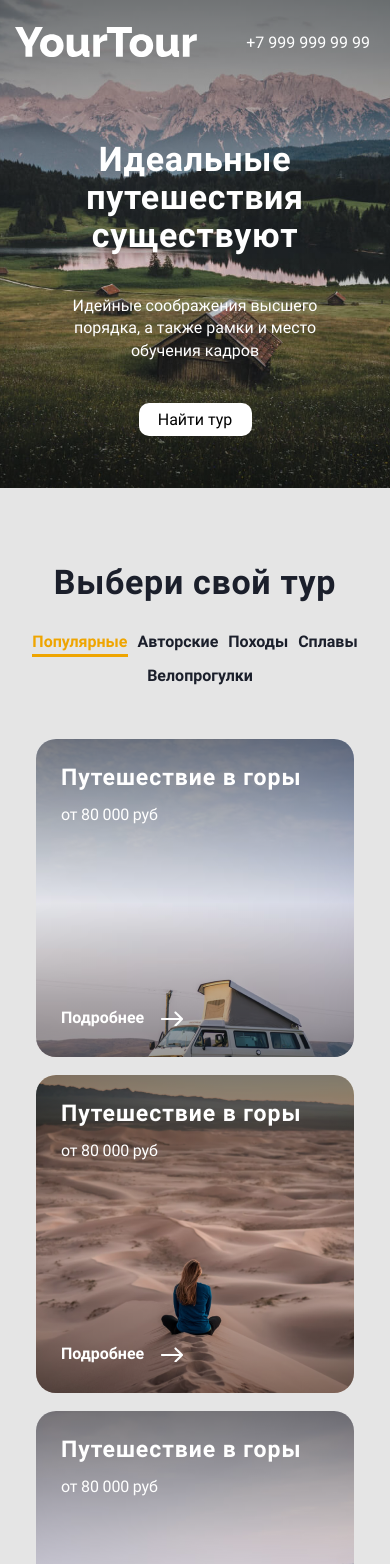
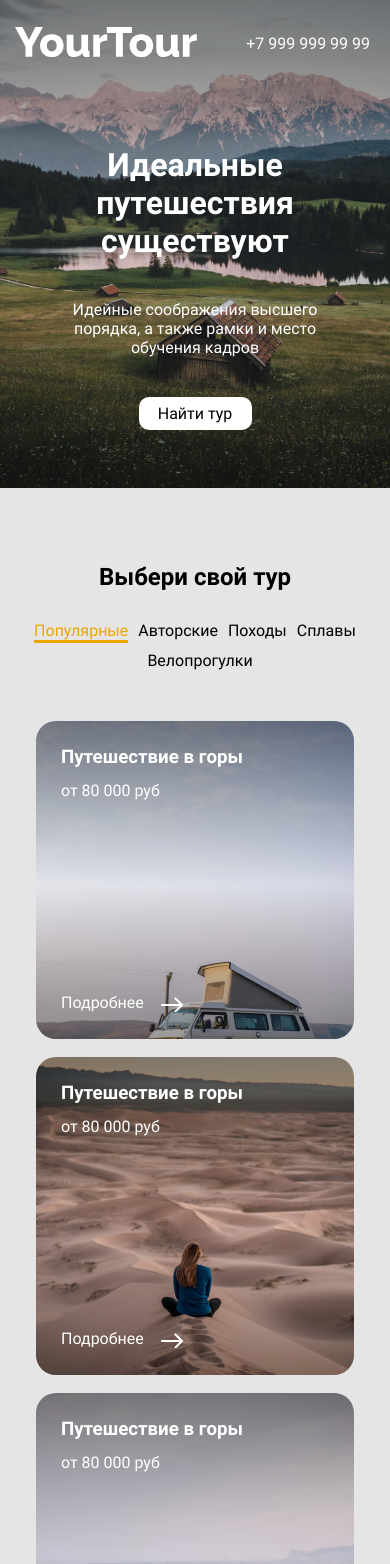
Before and after one commit to Y4R0SLAV/snp1react, a React (Create React App) app: page / in a window 390 px wide. Shown: the top 1564 px of the page. Built offline with nearby package versions, Linux system fonts and the light colour scheme.

Commit message:
Refactor ChooseItem: combined with StoriesItem

```diff
--- a/src/App.css
+++ b/src/App.css
@@ -18,7 +18,7 @@
   padding-top: 135px;
 }
 
-/* не футеру паддинг/маргин топ  из-за заднего цвета */
+
 .join {
   padding-bottom: 135px;
 }
@@ -31,224 +31,16 @@
   padding-top: 130px;
 }
 
-/* свойства общие для сторис и чууууз (пусть здесь пока полежат) */
-.stories__item ._h3,
-.stories__item ._p-small,
-.stories__item ._p-big,
-.stories__item ._p-normal,
-.choose__item ._h3,
-.choose__item ._p-small,
-.choose__item ._p-big {
-  color: white;
-}
-
-.stories__item:before,
-.choose__item:before {
-  position: absolute;
-  content: "";
-  display: block;
-  height: 100%;
-  width: 100%;
-
-  transition: all 300ms ease;
-  top: 0;
-  left: 0;
-}
-
-.item__info {
-  display: flex;
-  flex-direction: column;
-  position: relative;
-}
-
-.item__title {
-  padding-bottom: 16px;
-  max-width: 244px;
-}
-
-.item__details {
-  display: flex;
-  position: relative;
-  z-index: 10;
-}
-
-/* зелный фон сзади */
-.item__details::before {
-  transition: all 3s ease;
-  content: "";
-  position: absolute;
-  width: 200px;
-  height: 42px;
-  border-radius: 50px;
-  top: -7px;
-  left: -20px;
-  background: #286562;
-  z-index: -1;
-  opacity: 0;
-  transition: opacity 300ms ease;
-}
-
-.choose__item:hover .item__details::before {
-  opacity: 1;
-}
-
-/* белая стрелочка справа */
-.item__details::after {
-  content: "";
-  position: absolute;
-  top: 7px;
-  left: 136px;
-  filter: brightness(0) invert(1);
-  width: 22px;
-  height: 15px;
-  background: url(/src/assets/icons/arrow.png);
-}
-
-
-
-
-._h1 {
-  font-family: 'Roboto';
-  font-style: normal;
-  font-weight: 700;
-  font-size: 96px;
-  line-height: 109%;
-  letter-spacing: 0.02em;
-  color: #1B1F2B;
-}
-
-._h2 {
-  font-family: 'Roboto';
-  font-style: normal;
-  font-weight: 700;
-  font-size: 59px;
-  line-height: 124%;
-  color: #1B1F2B;
-}
-
-._h3 {
-  font-family: 'Roboto';
-  font-style: normal;
-  font-weight: 500;
-  font-size: 35px;
-  line-height: 122%;
-  color: #1B1F2B;
-}
-
-._p-big {
-  font-family: 'Roboto';
-  font-style: normal;
-  font-weight: 700;
-  font-size: 23px;
-  line-height: 122%;
-  color: #1B1F2B;
-}
-
-._p-normal {
-  font-family: 'Roboto';
-  font-style: normal;
-  font-weight: 400;
-  font-size: 20px;
-  line-height: 142%;
-  color: #1B1F2B;
-}
-
-._p-small {
-  font-family: 'Roboto';
-  font-style: normal;
-  font-weight: 400;
-  font-size: 17px;
-  line-height: 142%;
-  letter-spacing: -0.01em;
-  color: #1B1F2B;
-}
-
-._title {
-  max-width: 730px;
-  margin: 0 auto;
-  text-align: center;
-}
-
-._subtitle {
-  margin: 30px auto 100px;
-  color: #A6A6A6;
-  max-width: 420px;
-  text-align: center;
-}
-
 
 @media screen and (max-width: 1140px ){
   ._container {
       margin: 0 39px;
-  }
-
-  .item__title {
-    max-width: 348px;
-  }
-}
-
-@media screen and (max-width: 960px ){
-  ._h1 {
-    font-weight: 700;
-    font-size: 34px;
-    line-height: 112%;
-    letter-spacing: 0.02em;
-  }
-
-  ._h2 {
-    font-size: 34px;
-    line-height: 112%;
-    letter-spacing: 0.02em;
-  }
-
-  ._h3 {
-    font-weight: 700;
-    font-size: 23px;
-    line-height: 120%;
-    letter-spacing: 0.04em;
-  }
-
-  ._p-big {
-    font-size: 16px;
-    line-height: 142%;
-  }
-
-  ._p-normal {
-    font-size: 16px;
-  }
-
-  ._p-small {
-    font-size: 16px;
-  }
-
-  .item__details {
-    position: relative;
-    top: -2px;
-  }
-
-  .item__title {
-    padding-bottom: 13px;
-  }
-
-  .choose__item:hover .item__details::before {
-    opacity: 0;
-    /* на телефонах ведь нельзя похаверить?? */
-  }
-
-  .item__details::after {
-    top: 4px;
-    left: 100px;
   }
 }
 
 @media screen and (max-width: 680px ){
   ._container {
     margin: 0 auto;
-  }
-
-  ._subtitle {
-    margin: 20px auto 40px;
-    max-width: 320px;
   }
 
   .reviews, .photos, .choose, .pack, .stories, .join {
--- a/src/components/commons/ChooseStoriesItem.jsx
+++ b/src/components/commons/ChooseStoriesItem.jsx
@@ -1,35 +1,38 @@
 import { BlockH3, BlockPSmall, BlockPBig, BlockPNormal } from './texts'
 import { PropTypes } from 'prop-types'
-import "./chooseStoriesItem.css"
+import s from "./ChooseStoriesItem.module.css"
 
 export const chooseType = "choose"
 export const storiesType = "stories"
 
 // type = chooseType || storiesType
 export const ChooseStoriesItem = ({ id, title, children, links = [], type }) => {
-  let cn = "choose__item item" + id
+  let a = "item" + id
+  let b = "story" + id
+
+  let cn = s.chooseItem + " " + s[a]
 
   if (type === storiesType) {
-    cn = "stories__item story" + id
+    cn = s.storiesItem + " " +s[b]
   }
 
   return <div className={cn}>
-    <div className="item__info">
-      <BlockH3 cn="item__title" title={title} />
-      <BlockPSmall cn="item__price">
+    <div className={s.itemInfo}>
+      <BlockH3 cn={s.itemTitle} title={title} />
+      <BlockPNormal cn={s.itemPrice}>
         {children}
-      </BlockPSmall>
+      </BlockPNormal>
     </div>
 
     {
       type === storiesType
-      ? <div className="item__detNlinks">
-          <BlockPBig cn="item__details" title="Подробнее" />
-          <div className="item__links">
-            {links.map(link => <BlockPNormal key={link.id}><a className="item__link" href={link.url}>{link.title}</a></BlockPNormal>)}
+      ? <div className={s.itemDetNlinks}>
+          <BlockPBig cn={s.itemDetails} title="Подробнее" />
+          <div className={s.itemLinks}>
+            {links.map(link => <BlockPNormal key={link.id}><a className={s.itemLink} href={link.url}>{link.title}</a></BlockPNormal>)}
           </div>
         </div>
-        : <BlockPBig cn="item__details" title="Подробнее" />
+        : <BlockPBig cn={s.itemDetails} title="Подробнее" />
     }
   </div>
 }
--- a/src/components/commons/chooseStoriesItem.css
+++ b/src/components/commons/ChooseStoriesItem.module.css
@@ -1,4 +1,4 @@
-.choose__item {
+.chooseItem {
   height: 531px;
   width: 370px;
   border-radius: 50px;
@@ -12,7 +12,7 @@
   position: relative;
 }
 
-.stories__item {
+.storiesItem {
   height: 565px;
   width: 1170px;
   border-radius: 50px;
@@ -26,33 +26,95 @@
   position: relative;
 }
 
-.stories__item:hover .item__details::before {
+.storiesItem h3,
+.storiesItem p,
+.storiesItem p,
+.storiesItem p,
+.chooseItem h3,
+.chooseItem p,
+.chooseItem p,
+.itemPrice {
+  color: white;
+}
+
+.storiesItem:before,
+.chooseItem:before {
+  position: absolute;
+  content: "";
+  display: block;
+  height: 100%;
+  width: 100%;
+
+  transition: all 300ms ease;
+  top: 0;
+  left: 0;
+}
+
+.itemInfo {
+  display: flex;
+  flex-direction: column;
+  position: relative;
+}
+
+.itemTitle {
+  padding-bottom: 16px;
+  max-width: 244px;
+}
+
+.itemDetails {
+  display: flex;
+  position: relative;
+  z-index: 10;
+  color: white
+}
+
+/* зелный фон сзади */
+.itemDetails::before {
+  transition: all 3s ease;
+  content: "";
+  position: absolute;
+  width: 200px;
+  height: 42px;
+  border-radius: 50px;
+  top: -7px;
+  left: -20px;
+  background: #286562;
+  z-index: -1;
+  opacity: 0;
+  transition: opacity 300ms ease;
+}
+
+.chooseItem:hover .itemDetails::before {
   opacity: 1;
 }
 
-.stories__item .item__price {
+.storiesItem:hover .itemDetails::before {
+  opacity: 1;
+}
+
+.storiesItem .itemPrice {
   max-width: 554px;
 }
 
-.stories__item .item__title {
+.storiesItem .itemTitle {
   padding-bottom: 37px;
   max-width: none;
 }
 
-.item__detNlinks {
+.itemDetNlinks {
   display: flex;
   justify-content: space-between;
   align-items: flex-end;
 }
 
-.item__links {
+.itemLinks {
   display: flex;
   position: relative;
   z-index: 10;
   gap: 35px;
 }
 
-.item__link {
+.itemLink {
   cursor: pointer;
   transition: all 0.3s ease;
 
@@ -61,14 +123,27 @@
   color: white;
 }
 
-.item__link:hover {
+.itemLink:hover {
   border-bottom: 1px white solid;
 }
 
-.item__link:active {
+.itemLink:active {
   color: #EFA501;
   border-bottom: 1px #EFA501 solid;
 }
+
+/* белая стрелочка справа */
+.itemDetails::after {
+  content: "";
+  position: absolute;
+  top: 7px;
+  left: 136px;
+  filter: brightness(0) invert(1);
+  width: 22px;
+  height: 15px;
+  background: url(/src/assets/icons/arrow.png);
+}
+
 
 .story1:before {
   background:
@@ -92,7 +167,7 @@
   left: 0;
 }
 
-.stories__item:hover:before {
+.storiesItem:hover:before {
   transform: scale(1.2);
 }
 
@@ -138,28 +213,33 @@
   background-size: cover;
 }
 
-.choose__item:hover:before {
+.chooseItem:hover:before {
   transform: scale(1.2);
 }
 
+
 @media screen and (max-width: 1235px) {
-  .choose__item {
+  .chooseItem {
     height: 531px;
     width: 450px;
   }
 
-  .choose__item:before {
+  .chooseItem:before {
     height: 531px;
     width: 450px;
     background-size: cover;
   }
 
-  .stories__item {
+  .storiesItem {
     width: 918px;
   }
 }
 
 @media screen and (max-width: 1140px ){
+  .itemTitle {
+    max-width: 348px;
+  }
+
   .story1:before {
     background:
       linear-gradient(360deg, rgba(0, 0, 0, 0.4) 0%, rgba(0, 0, 0, 0.06) 48.44%, rgba(0, 0, 0, 0.5) 100%),
@@ -180,27 +260,45 @@
 }
 
 @media screen and (max-width: 960px ){
-  .choose__item {
+  .itemTitle {
+    padding-bottom: 13px;
+  }
+
+  .itemDetails {
+    position: relative;
+    top: -2px;
+  }
+
+  .chooseItem:hover .itemDetails::before {
+    opacity: 0;
+  }
+
+  .itemDetails::after {
+    top: 4px;
+    left: 100px;
+  }
+
+  .chooseItem {
     height: 318px;
     width: 318px;
     padding: 25px;
     border-radius: 20px;
   }
 
-  .choose__item:before {
+  .chooseItem:before {
     height: 318px;
     width: 318px;
     background-size: cover;
   }
 
-  .stories__item {
+  .storiesItem {
     max-height: 455px;
     max-width: 100%;
     border-radius: 20px;
     padding: 30px 25px 30px 30px;
   }
 
-  .item__details::before {
+  .itemDetails::before {
     width: 150px;
     top: -9px;
     left: -15px;
@@ -244,20 +342,20 @@
     url(../../assets/photos/670/cardtour/ct6.png) center no-repeat;
   }
 
-  .item__links {
+  .itemLinks {
     display: none;
   }
 
-  .stories__item .item__price {
+  .storiesItem .itemPrice {
     max-width: 500px;
   }
 
-  .stories__item .item__title {
+  .storiesItem .itemTitle {
     padding-bottom: 20px;
     max-width: 140px;
   }
 
-  .item__detNlinks {
+  .itemDetNlinks {
     display: flex;
     justify-content: space-between;
     align-items: flex-end;
```
